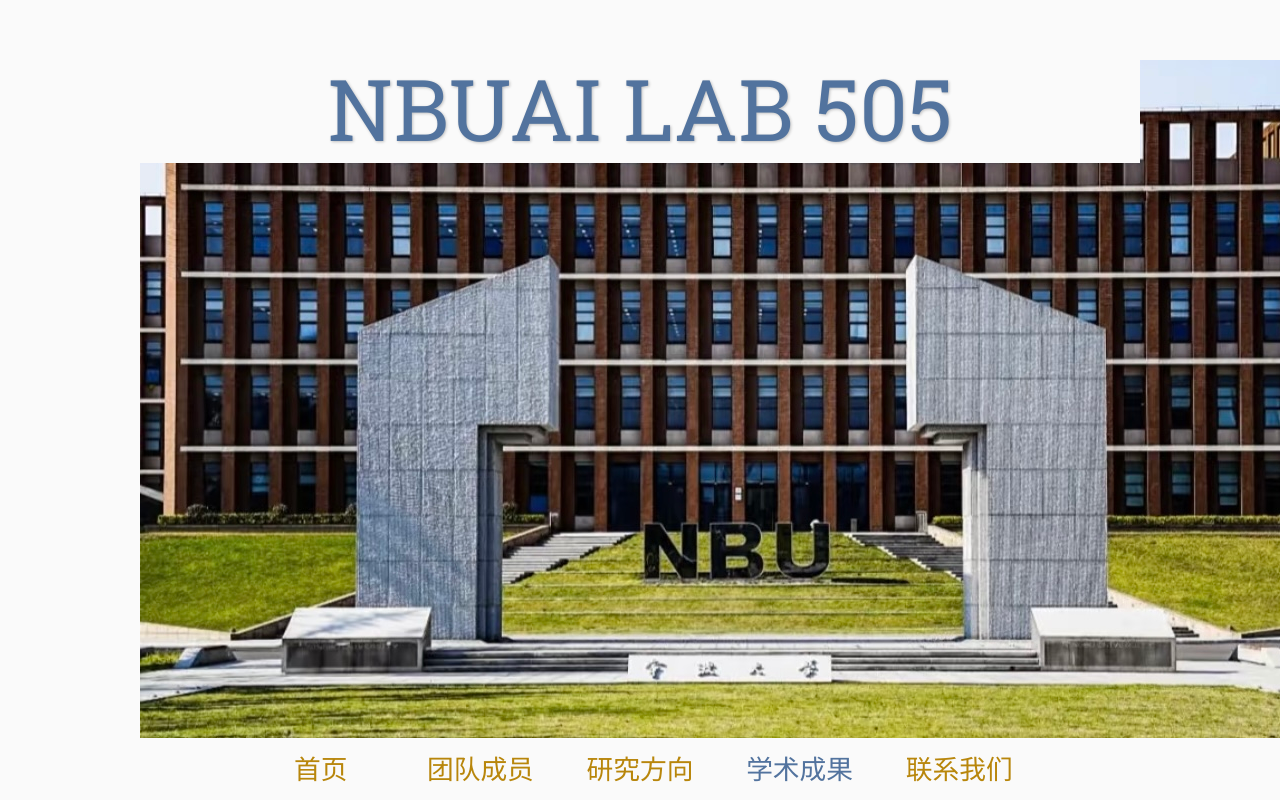
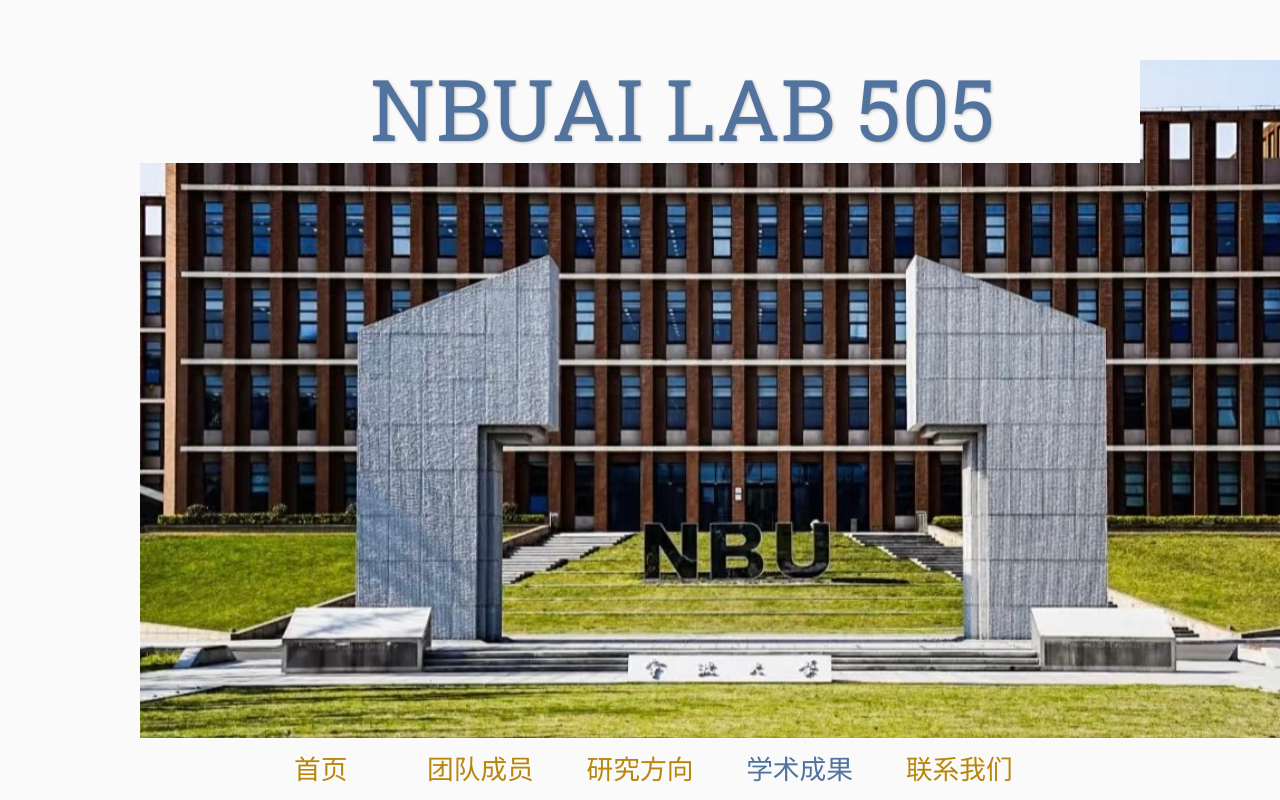
Before and after one commit to 505ai/nbuailab, a plain HTML site: page academicachievement/index.html in a window 1280 px wide. Shown: the top 800 px of the page. Drawn offline with nearby package versions, Linux system fonts and the light colour scheme; some packages are replaced by stand-ins of ours; files that its build step writes are made by us from their sources.

Commit message:
Update index.html

```diff
--- a/academicachievement/index.html
+++ b/academicachievement/index.html
@@ -20,7 +20,7 @@
     <div class="banner">
         <img src="assets/NBU.jpg" alt="宁波大学">
         <div class="top-left">
-            <span class="title2">   NBUAI LAB 505</span>
+            <span class="title2">&nbsp;&nbsp;&nbsp;&nbsp;NBUAI LAB 505</span>
         </div>
     </div>
 
```
